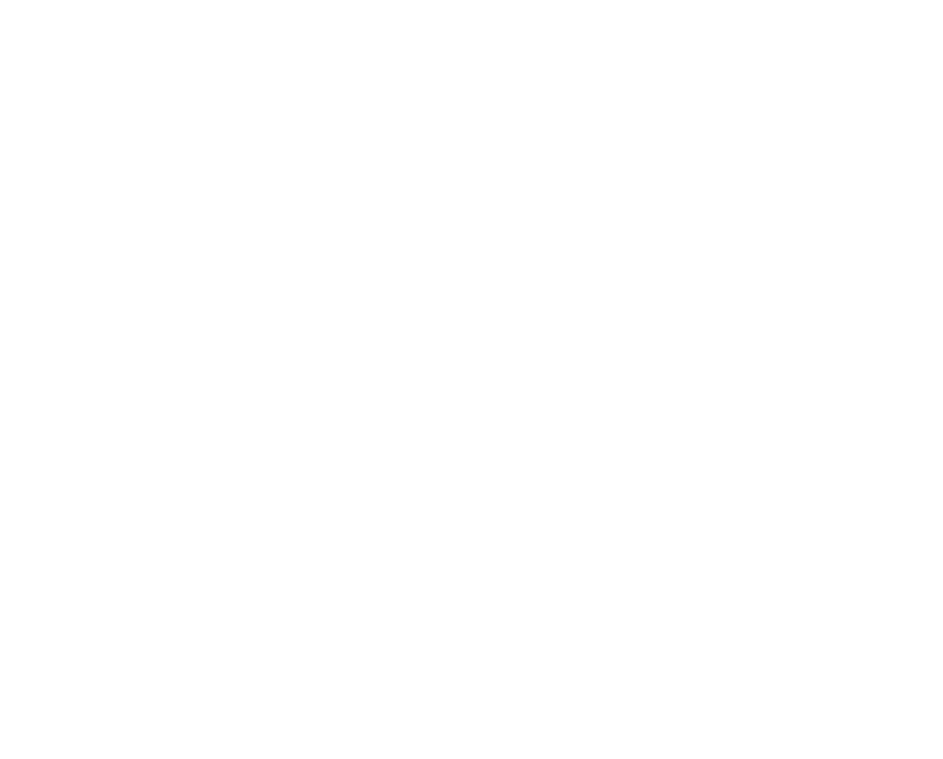
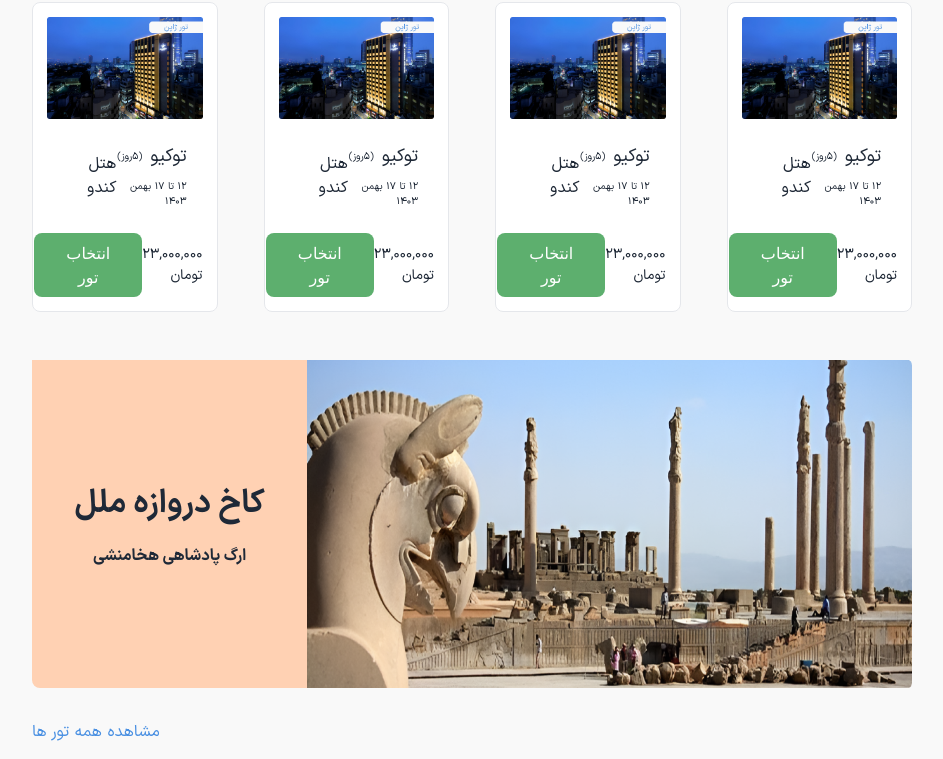
Before and after one commit to ManiAtaei/tour-reservation, a Next.js app: page / in a window 1280 px wide. Shown: the part 2420-3179 px from the top of the page, without its empty margins (168-1111 px from the left). Before the commit the page ends 2350 px from the top, so only its background shows below. Built offline with nearby package versions, Linux system fonts and the light colour scheme.

Commit message:
add kakh baner

```diff
--- a/src/app/page.tsx
+++ b/src/app/page.tsx
@@ -14,9 +14,32 @@ export default function Home() {
         <Container>
           <TourCart />
 
-          <CoreCart/>
+          <CoreCart />
+
+          <TourCart />
+
+          <div className="mt-8 w-full flex flex-col md:flex-row-reverse h-[328px]">
+            <div className="w-full bg-[#FFD1B3] flex items-center justify-center gap-4 flex-col py-10 rounded-t-lg md:w-[400px] md:rounded-l md:rounded-t-none md:rounded-l-lg  ">
+              <p className="font-xbold text-[32px]">
+                کاخ دروازه ملل
+              </p>
+
+              <p className="font-xbold text-[16px]">
+                ارگ پادشاهی هخامنشی
+              </p>
+            </div>
+
+            <div className="h-full w-full">
+              <img src="/banner/kakh.png" alt="" className="rounded-b md:rounded-r-l md:rounded-none h-full w-full " />
+            </div>
+
+          </div>
+
+          <TourCart />
 
         </Container>
+
+        <br /><br /><br />
       </div>
     </div>
   );
--- /dev/null
+++ b/src/components/BestComent.tsx
@@ -0,0 +1,9 @@
+import React from 'react'
+
+function BestComent() {
+  return (
+    <div>BestComent</div>
+  )
+}
+
+export default BestComent
--- a/src/components/Container.tsx
+++ b/src/components/Container.tsx
@@ -1,7 +1,7 @@
 import React from 'react';
 
 function Container({ children }: { children: React.ReactNode }) {
-  return <div className="xl:px-[200px] px-4">
+  return <div className="xl:px-[200px] max-w[1440px] px-4">
 
     {children}
 
--- a/src/components/Navbar.tsx
+++ b/src/components/Navbar.tsx
@@ -38,7 +38,7 @@ function Navbar() {
 
     return (
         <nav className='flex flex-row-reverse items-center justify-between bg-[#f9f9f9] p-3  w-screen
-        fixed top-0 left-0 z-50'>
+        fixed top-0 left-0 z-50 '>
 
             {menu && (
                 <div className="fixed top-0 left-0 w-screen h-screen bg-black opacity-50 z-40"></div>
--- a/src/components/TourCart.tsx
+++ b/src/components/TourCart.tsx
@@ -28,7 +28,8 @@ function TourCart() {
                 slidesPerView={3}
                 breakpoints={{
                     320 :{slidesPerView : 1},
-                    640: { slidesPerView: 1 },
+                    500: { slidesPerView: 2 },
+                    640: { slidesPerView: 2 },
                     768: { slidesPerView: 2 },
                     1024: { slidesPerView: 3 },
                     1280: { slidesPerView: 4 },
@@ -51,7 +52,7 @@ function TourCart() {
                                 </div>
                             </div>
                             <div className="flex items-center justify-between">
-                                <p>{tour.price} تومان</p>
+                                <p className="text-[14px] font-xregular">{tour.price} تومان</p>
                                 <button className="bg-[#5DAF6E] py-2 px-8 text-white rounded-lg">
                                     انتخاب تور
                                 </button>
```
Also changed, not shown: public/banner/kakh.png (added).
